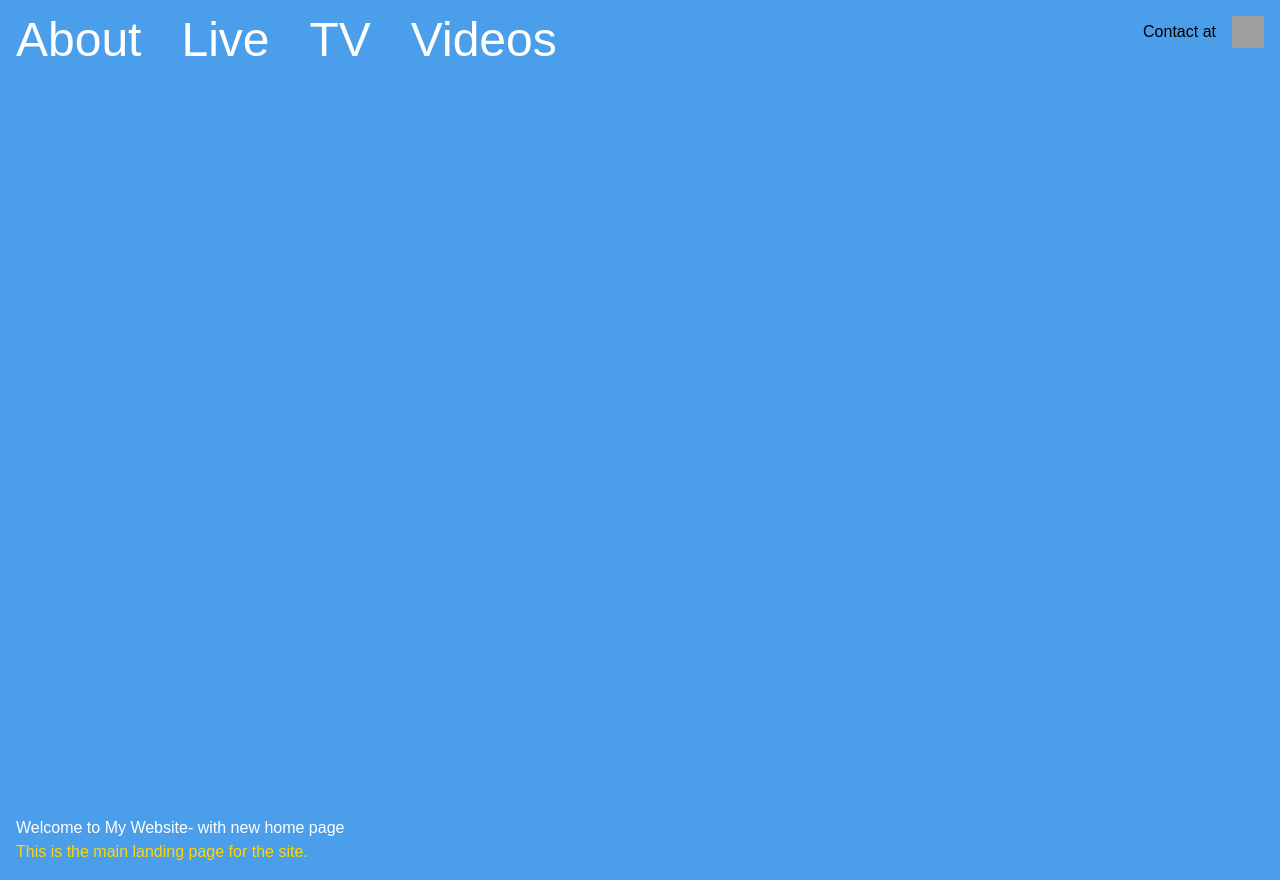
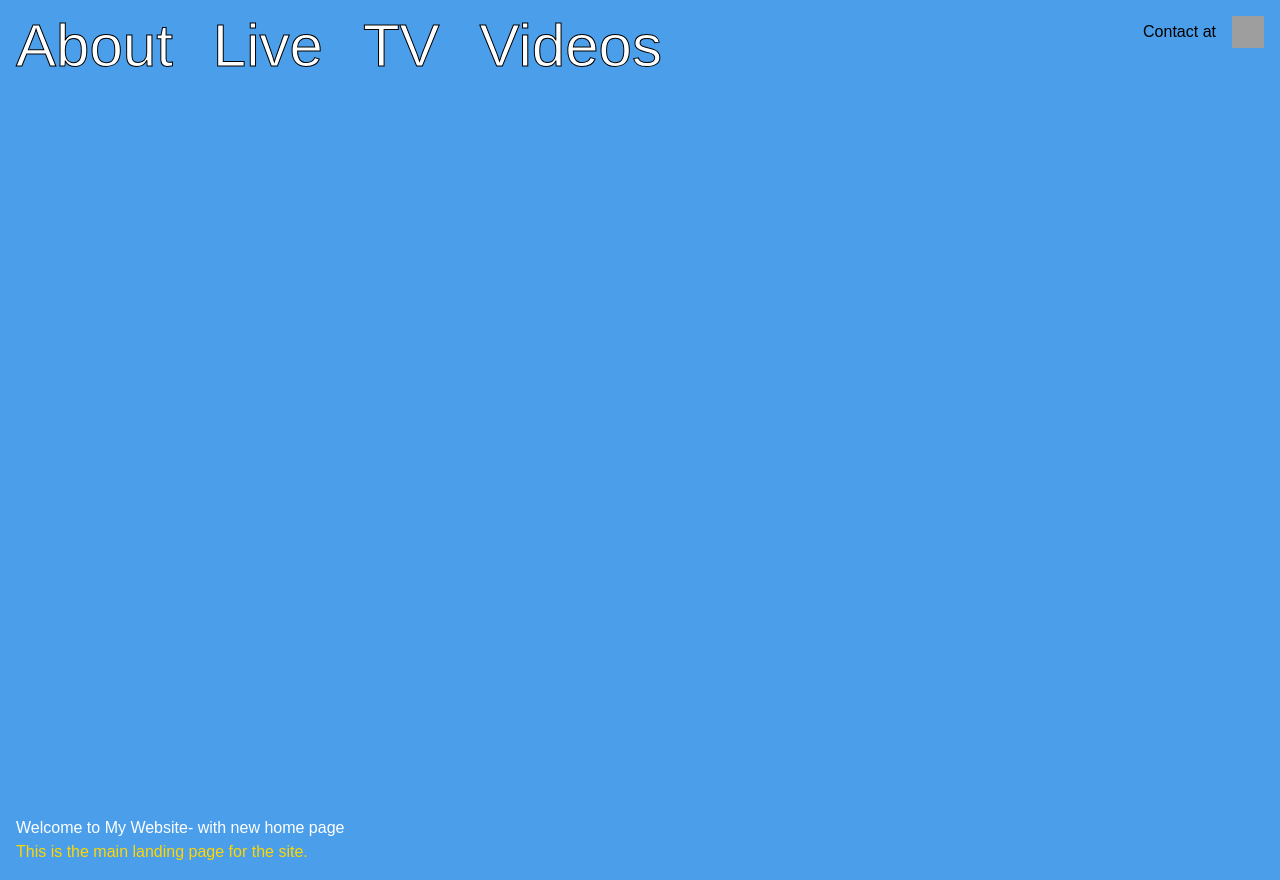
Before and after one commit to TEllwood23/K-H-Site, a React (Vite) app: page / in a window 1280 px wide. Built offline with nearby package versions, Linux system fonts and the light colour scheme; grey boxes are pictures that could not be loaded; a web font is replaced by a local one; what aws-amplify would draw is missing.

Commit message:
formatted NavBar text- added border

```diff
--- a/src/components/NavBar.jsx
+++ b/src/components/NavBar.jsx
@@ -40,10 +40,10 @@ function NavBar() {
       {/* Full Navbar for Large Screens */}
       <nav className="hidden md:flex justify-between items-center p-4 bg-background text-textPrimary">
         <ul className="flex gap-10">
-          <li><a href="#about" className="text-5xl font-sans">About</a></li>
-          <li><a href="#live" className="text-5xl font-sans">Live</a></li>
-          <li><a href="#tv" className="text-5xl font-sans">TV</a></li>
-          <li><a href="#videos" className="text-5xl font-sans">Videos</a></li>
+          <li><a href="#about" className="text-border text-6xl font-sans">About</a></li>
+          <li><a href="#live" className="text-border text-border-default text-6xl font-sans">Live</a></li>
+          <li><a href="#tv" className="text-border text-6xl font-sans">TV</a></li>
+          <li><a href="#videos" className="text-border text-6xl font-sans">Videos</a></li>
         </ul>
       </nav>
 
@@ -77,10 +77,10 @@ function NavBar() {
             style={{ top: `${iconPosition.y + 40}px`, left: `${iconPosition.x}px` }}
             className="absolute bg-background p-4 rounded-md shadow-lg flex flex-col gap-y-2"
           >
-            <li><a href="#about" className="text-lg">About</a></li>
-            <li><a href="#live" className="text-lg">Live</a></li>
-            <li><a href="#tv" className="text-lg">TV</a></li>
-            <li><a href="#videos" className="text-lg">Videos</a></li>
+            <li><a href="#about" className="text-textPrimary text-lg font-sans">About</a></li>
+            <li><a href="#live" className="text-textPrimary text-lg">Live</a></li>
+            <li><a href="#tv" className="text-textPrimary text-lg">TV</a></li>
+            <li><a href="#videos" className="text-textPrimary text-lg">Videos</a></li>
           </ul>
         )}
       </div>
--- a/tailwind.config.js
+++ b/tailwind.config.js
@@ -19,9 +19,20 @@ export default {
   plugins: [
     function({ addUtilities }) {
       addUtilities({
-        '.textSecondary': {
-          color: '#FFD600', // Match your secondaryText color
-          outline: '1px solid black', // Black outline
+        '.text-border': {
+          '-webkit-text-stroke': '1px black', // Default stroke
+        },
+        '.text-border-primary': {
+          '-webkit-text-stroke': '1px #FFFFFF', // Stroke using primary text color
+          'color': '#FFFFFF',                  // Ensure color is applied
+        },
+        '.text-border-secondary': {
+          '-webkit-text-stroke': '1px #FFFFFF', // Stroke using primary text color
+          'color': 'FFD600',                  // Ensure color is applied
+        },
+        '.text-border-thick': {
+          '-webkit-text-stroke': '3px black', // Thicker stroke
+          'color': '#FFFFFF',                // Ensure color remains visible
         },
       });
     },
```
